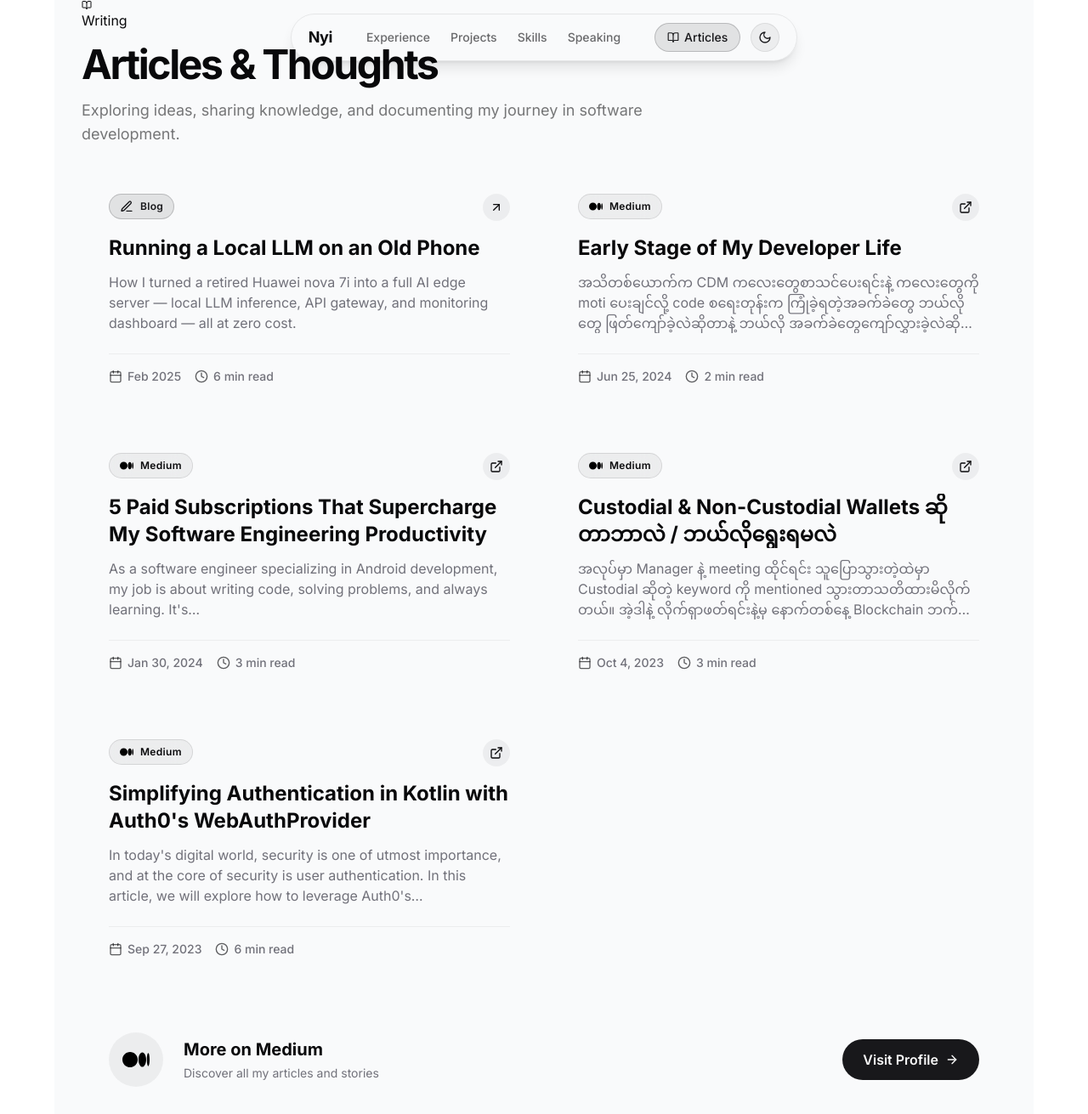
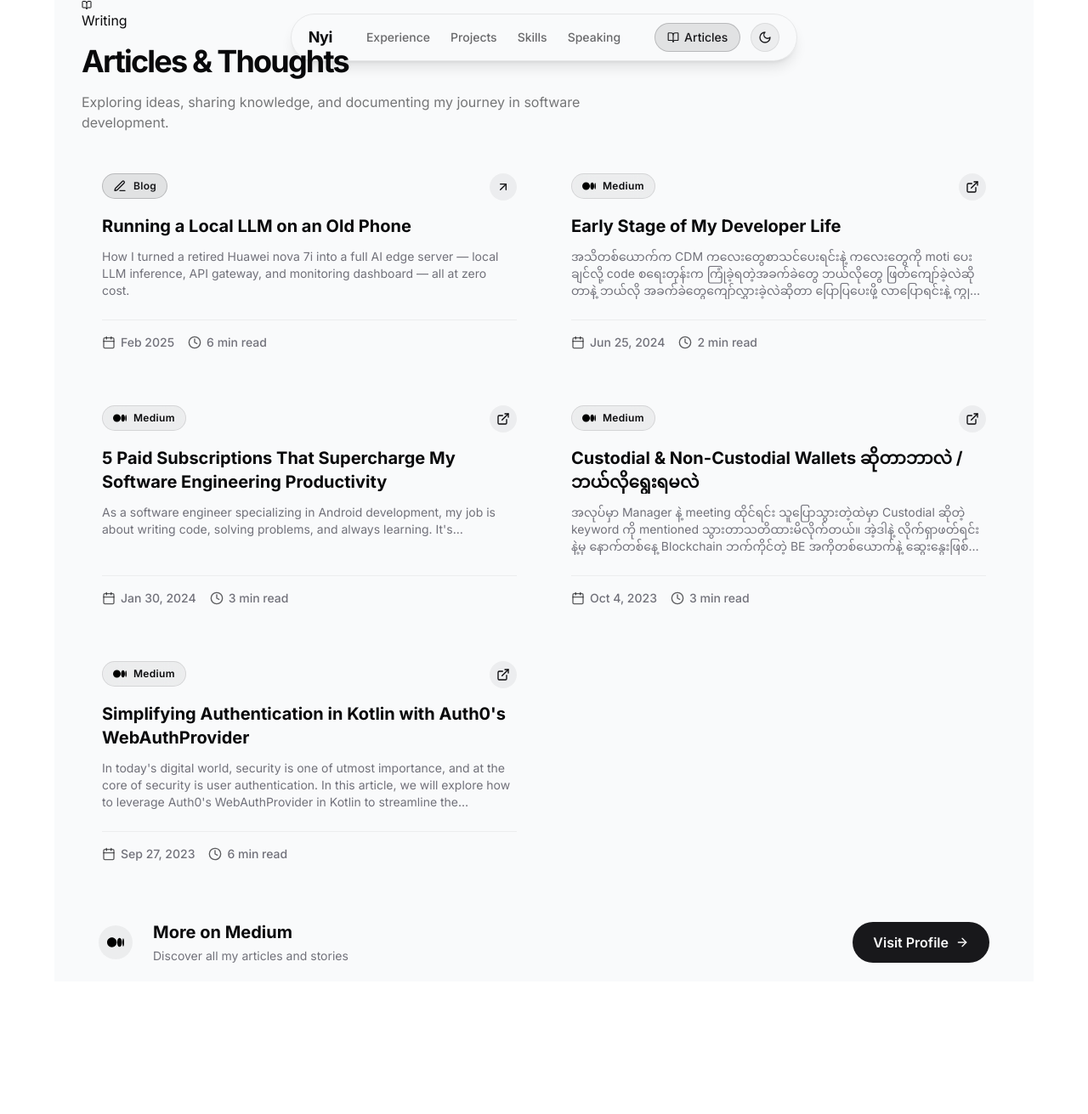
Before and after one commit to nyinyiz/resume, a Next.js app: page /articles in a window 1280 px wide. Shown: the whole page at 85% size. After the commit the page ends 1155 px from the top, so only its background shows below. Built offline with nearby package versions, Linux system fonts and the light colour scheme.

Commit message:
polish: tighten typography and spacing across all slide sections
Also fixes unused MotionConfig import in Experience.tsx that was causing
a TypeScript compile error.

```diff
--- a/src/components/Certificates.tsx
+++ b/src/components/Certificates.tsx
@@ -29,7 +29,7 @@ export default function Certificates() {
           whileInView={{ opacity: 1, y: 0 }}
           viewport={{ once: true }}
           transition={{ duration: 0.7, delay: 0.05, ease }}
-          className="font-heading text-4xl md:text-5xl font-bold tracking-tighter text-foreground mb-5"
+          className="font-heading text-3xl md:text-4xl font-bold tracking-tighter text-foreground mb-5"
         >
           Certifications
         </motion.h2>
@@ -38,7 +38,7 @@ export default function Certificates() {
           whileInView={{ opacity: 1, y: 0 }}
           viewport={{ once: true }}
           transition={{ duration: 0.7, delay: 0.12, ease }}
-          className="text-lg text-foreground/55 leading-relaxed"
+          className="text-base text-foreground/55 leading-relaxed"
         >
           Continuous learning and professional development to stay current with industry standards.
         </motion.p>
@@ -55,7 +55,7 @@ export default function Certificates() {
             whileInView={{ opacity: 1, y: 0 }}
             viewport={{ once: true }}
             transition={{ duration: 0.6, delay: index * 0.05, ease }}
-            className="glass-card p-5 flex items-center justify-between gap-4 group"
+            className="glass-card p-4 flex items-center justify-between gap-4 group"
           >
             <p className="font-medium text-sm text-foreground/75 group-hover:text-foreground transition-colors duration-200 leading-snug min-w-0">
               {cert.name}
--- a/src/components/MediumArticles.tsx
+++ b/src/components/MediumArticles.tsx
@@ -72,10 +72,10 @@ export default function MediumArticles() {
           <BookOpen size={12} />
           Writing
         </p>
-        <h2 className="font-heading text-4xl md:text-5xl font-bold tracking-tighter text-foreground mb-4">
+        <h2 className="font-heading text-3xl md:text-4xl font-bold tracking-tighter text-foreground mb-4">
           Articles & Thoughts
         </h2>
-        <p className="text-foreground/55 text-lg max-w-2xl">
+        <p className="text-foreground/55 text-base max-w-2xl">
           Exploring ideas, sharing knowledge, and documenting my journey in software development.
         </p>
       </motion.div>
@@ -96,7 +96,7 @@ export default function MediumArticles() {
                 href={article.url}
                 target={isExternal ? "_blank" : undefined}
                 rel={isExternal ? "noopener noreferrer" : undefined}
-                className="glass-card p-6 md:p-8 flex flex-col h-full group relative overflow-hidden block"
+                className="glass-card p-5 md:p-6 flex flex-col h-full group relative overflow-hidden block"
               >
                 {/* Hover gradient effect */}
                 <div className="absolute inset-0 bg-gradient-to-br from-primary/5 via-transparent to-transparent opacity-0 group-hover:opacity-100 transition-opacity duration-500" />
@@ -137,11 +137,11 @@ export default function MediumArticles() {
                     </div>
                   </div>
 
-                  <h3 className="text-xl md:text-2xl font-bold mb-3 group-hover:text-primary transition-colors line-clamp-2">
+                  <h3 className="text-lg md:text-xl font-bold mb-3 group-hover:text-primary transition-colors line-clamp-2">
                     {article.title}
                   </h3>
 
-                  <p className="text-muted-foreground text-sm md:text-base mb-6 line-clamp-3 flex-grow">
+                  <p className="text-muted-foreground text-xs md:text-sm mb-6 line-clamp-3 flex-grow">
                     {article.description}
                   </p>
 
@@ -173,11 +173,11 @@ export default function MediumArticles() {
           href={MEDIUM_PROFILE_URL}
           target="_blank"
           rel="noopener noreferrer"
-          className="glass-card p-6 md:p-8 flex flex-col sm:flex-row items-center justify-between gap-6 group hover:border-primary/50 transition-all duration-500"
+          className="glass-card p-4 md:p-5 flex flex-col sm:flex-row items-center justify-between gap-6 group hover:border-primary/50 transition-all duration-500"
         >
           <div className="flex items-center gap-6">
-            <div className="w-16 h-16 rounded-full bg-foreground/5 flex items-center justify-center group-hover:bg-foreground/10 transition-colors shrink-0">
-              <div className="w-8 h-8 relative">
+            <div className="w-10 h-10 rounded-full bg-foreground/5 flex items-center justify-center group-hover:bg-foreground/10 transition-colors shrink-0">
+              <div className="w-5 h-5 relative">
                 <Image
                   src="/medium-logo.svg"
                   alt="Medium"
--- a/src/components/Skills.tsx
+++ b/src/components/Skills.tsx
@@ -48,7 +48,7 @@ export default function Skills() {
             whileInView={{ opacity: 1, y: 0 }}
             viewport={{ once: true }}
             transition={{ duration: 0.7, delay: 0.05, ease }}
-            className="font-heading text-4xl md:text-6xl font-bold tracking-tighter text-foreground mb-5"
+            className="font-heading text-3xl md:text-5xl font-bold tracking-tighter text-foreground mb-5"
           >
             Skills & Stack
           </motion.h2>
@@ -57,7 +57,7 @@ export default function Skills() {
             whileInView={{ opacity: 1, y: 0 }}
             viewport={{ once: true }}
             transition={{ duration: 0.7, delay: 0.12, ease }}
-            className="text-lg text-foreground/55 font-normal leading-relaxed"
+            className="text-base text-foreground/55 font-normal leading-relaxed"
           >
             A toolkit refined over 10+ years of shipping high-performance mobile products.
           </motion.p>
@@ -101,7 +101,7 @@ export default function Skills() {
                 <div className="glass-card h-full p-5 rounded-2xl border border-foreground/[0.07] bg-background/30 flex flex-col gap-4">
                   {/* Category header */}
                   <div className="flex items-center gap-3">
-                    <div className="p-2.5 rounded-xl bg-foreground/[0.05] border border-foreground/[0.08] group-hover:bg-primary/10 group-hover:border-primary/20 transition-colors duration-300">
+                    <div className="p-2 rounded-lg bg-foreground/[0.05] border border-foreground/[0.08] group-hover:bg-primary/10 group-hover:border-primary/20 transition-colors duration-300">
                       <Icon size={18} className="text-foreground/60 group-hover:text-primary transition-colors duration-300" />
                     </div>
                     <h3 className="font-heading font-semibold text-sm text-foreground/80 tracking-wide">
--- a/src/components/Speaking.tsx
+++ b/src/components/Speaking.tsx
@@ -29,7 +29,7 @@ export default function Speaking() {
           whileInView={{ opacity: 1, y: 0 }}
           viewport={{ once: true }}
           transition={{ duration: 0.7, delay: 0.05, ease }}
-          className="font-heading text-4xl md:text-5xl font-bold tracking-tighter text-foreground mb-5"
+          className="font-heading text-3xl md:text-4xl font-bold tracking-tighter text-foreground mb-5"
         >
           Talks & Contributions
         </motion.h2>
@@ -38,7 +38,7 @@ export default function Speaking() {
           whileInView={{ opacity: 1, y: 0 }}
           viewport={{ once: true }}
           transition={{ duration: 0.7, delay: 0.12, ease }}
-          className="text-lg text-foreground/55 leading-relaxed"
+          className="text-base text-foreground/55 leading-relaxed"
         >
           Sharing knowledge and giving back through speaking engagements and community events.
         </motion.p>
@@ -55,10 +55,10 @@ export default function Speaking() {
             className="group"
           >
             <div className="glass-card p-5 rounded-2xl border border-foreground/[0.07] bg-background/30 h-full flex flex-col gap-3 hover:border-primary/20 transition-colors duration-300">
-              <span className="inline-flex items-center px-3 py-1 rounded-full bg-primary/8 text-primary border border-primary/15 text-xs font-semibold self-start leading-none py-1.5">
+              <span className="inline-flex items-center px-3 py-1 rounded-full bg-primary/8 text-primary border border-primary/15 text-[10px] font-semibold self-start leading-none py-1.5">
                 {contribution.topic}
               </span>
-              <h3 className="font-heading text-lg font-bold text-foreground group-hover:text-primary transition-colors duration-200 leading-snug">
+              <h3 className="font-heading text-base font-bold text-foreground group-hover:text-primary transition-colors duration-200 leading-snug">
                 {contribution.event}
               </h3>
               {contribution.organization && (
```
Also changed, not shown: src/components/Hero.tsx (+4 -4 lines).
